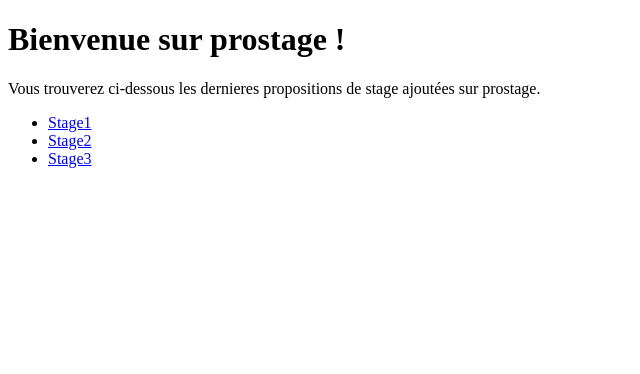
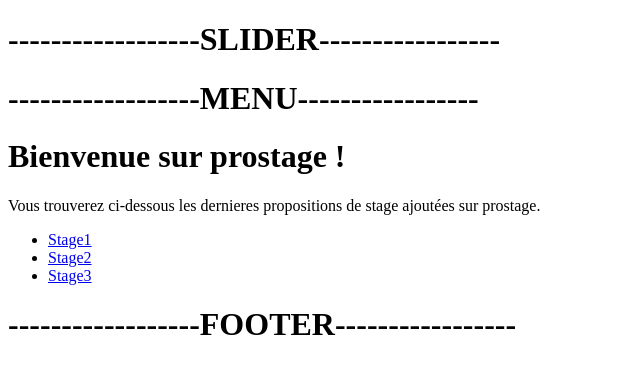
Before and after one commit to mchandelon/prostage, a Symfony app: template templates/prostage/index.html.twig in a window 1280 px wide. Shown: the top 374 px of the page, without its empty margins (0-640 px from the left). Run offline with Twig, Linux system fonts and the light colour scheme; the template is opened without the code that fills it, so the values that code supplies are empty; some libraries are stand-ins or nearby versions.

Commit message:
création du template pour prostage

```diff
--- a/templates/base.html.twig
+++ b/templates/base.html.twig
@@ -2,11 +2,21 @@
 <html>
     <head>
         <meta charset="UTF-8">
-        <title>{% block title %}Welcome!{% endblock %}</title>
+        <title>{% block title %}Prostage{% endblock %}</title>
         {% block stylesheets %}{% endblock %}
     </head>
     <body>
-        {% block body %}{% endblock %}
+        {% block slider %}
+		<h1>------------------SLIDER-----------------</h1>
+		{% endblock %}
+		{% block menu %}
+		<h1>------------------MENU-----------------</h1>
+		{% endblock %}
+		{% block contenu %}
+		{% endblock %}
+		{% block footer %}
+		<h1>------------------FOOTER-----------------</h1>
+		{% endblock %}
         {% block javascripts %}{% endblock %}
     </body>
 </html>
--- a/templates/prostage/index.html.twig
+++ b/templates/prostage/index.html.twig
@@ -1,6 +1,6 @@
 {%extends 'base.html.twig' %}
 
-{% block body %}
+{% block contenu %}
 <h1>Bienvenue sur prostage !</h1>
 
 <p>
```
